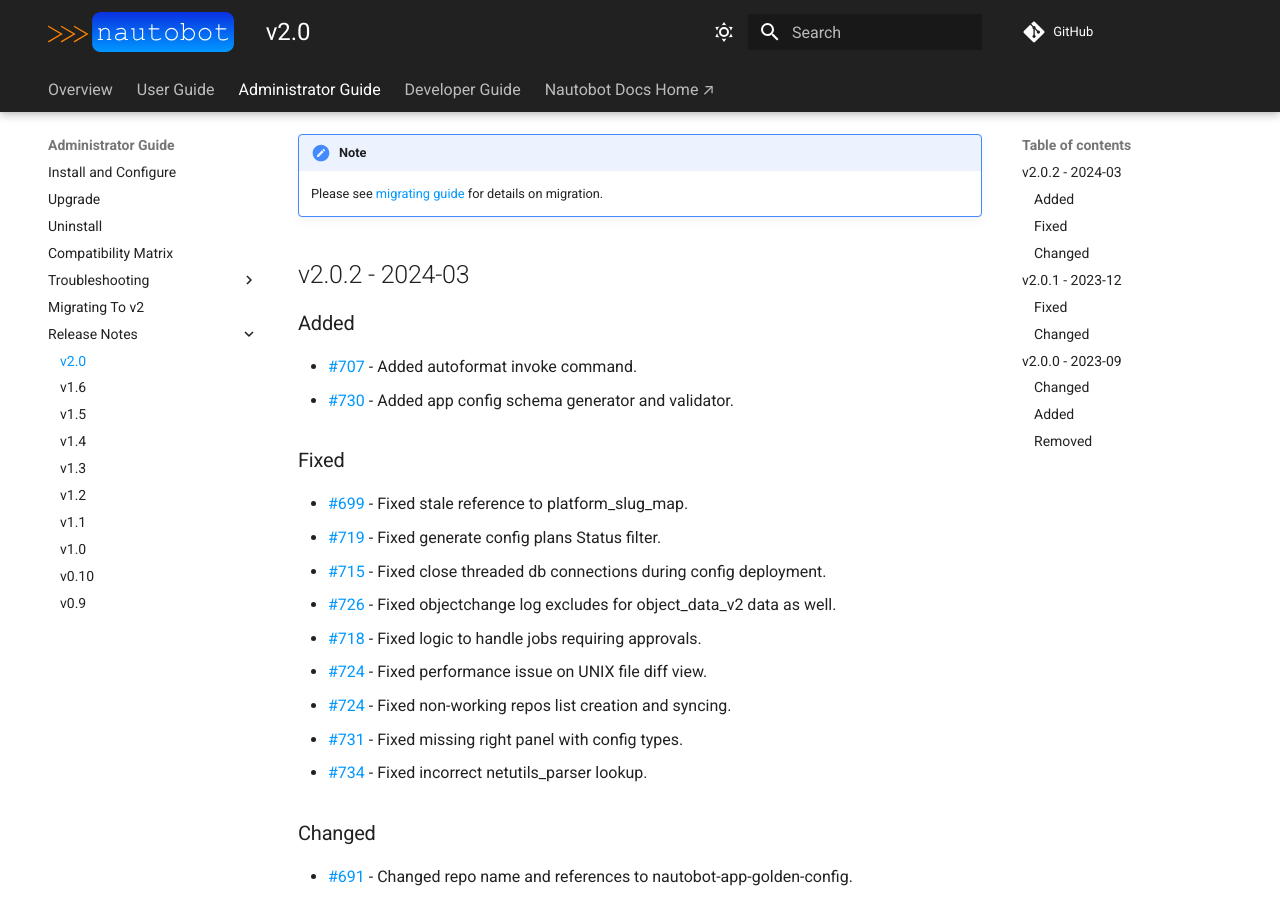
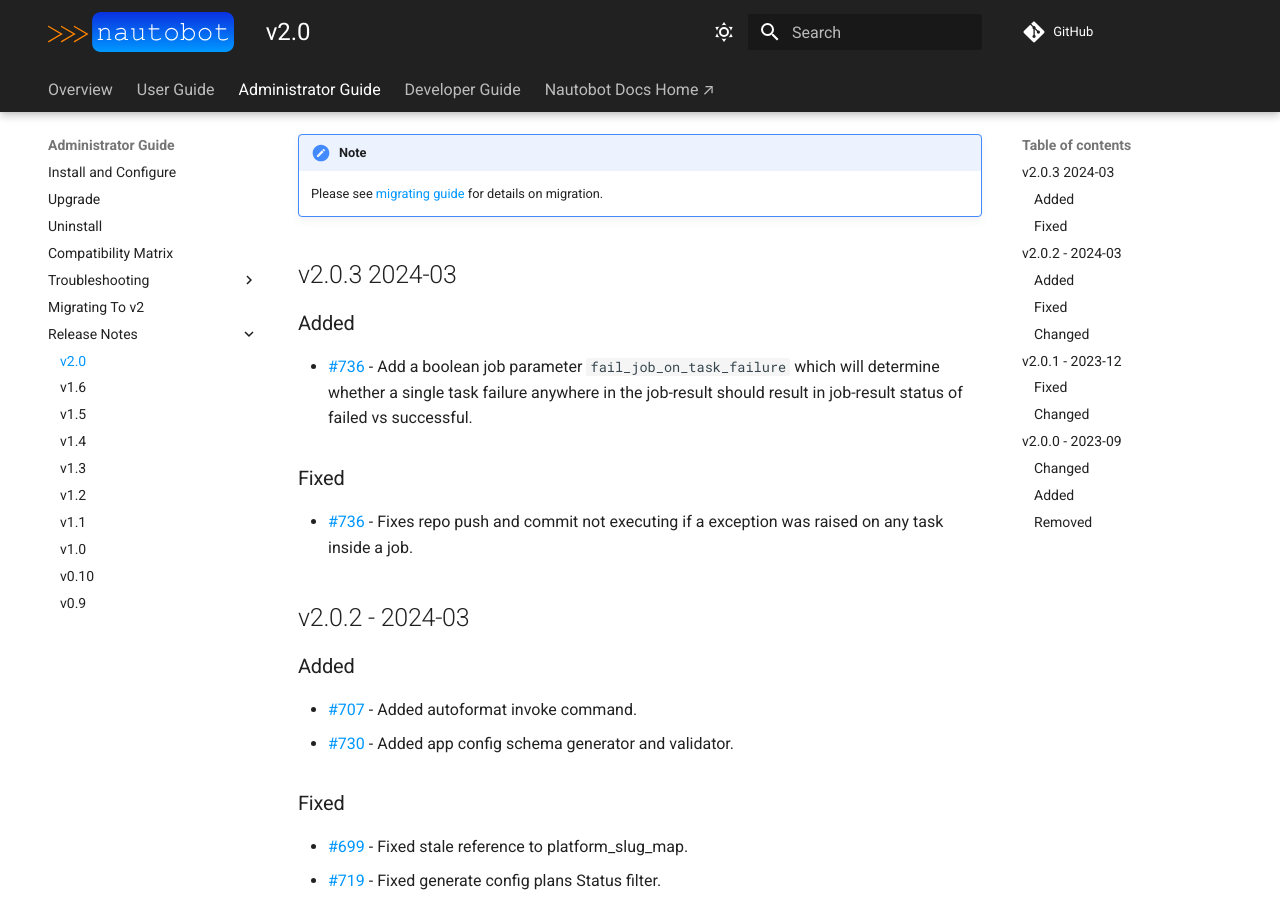
Before and after one commit to nautobot/nautobot-app-golden-config, an MkDocs documentation site: the page built from docs/admin/release_notes/version_2.0.md, in a window 1280 px wide and 900 px high, scrolled down 434 px. Built offline with MkDocs 1.6.1 and Material for MkDocs 9.7.7, drawn with Linux system fonts in a browser that asks for light colours; comment, search, counter and statistics services are not loaded.

Commit message:
prepping 2.0.3 release

```diff
--- a/docs/admin/release_notes/version_2.0.md
+++ b/docs/admin/release_notes/version_2.0.md
@@ -10,6 +10,17 @@
 
 !!! note
     Please see [migrating guide](../migrating_to_v2.md) for details on migration.
+
+
+## v2.0.3 2024-03
+
+### Added
+
+- [#736](https://github.com/nautobot/nautobot-app-golden-config/issues/736) - Add a boolean job parameter `fail_job_on_task_failure` which will determine whether a single task failure anywhere in the job-result should result in job-result status of failed vs successful.
+
+### Fixed
+
+- [#736](https://github.com/nautobot/nautobot-app-golden-config/issues/736) - Fixes repo push and commit not executing if a exception was raised on any task inside a job.
 
 ## v2.0.2 - 2024-03
 
--- a/pyproject.toml
+++ b/pyproject.toml
@@ -1,6 +1,6 @@
 [tool.poetry]
 name = "nautobot-golden-config"
-version = "2.0.2"
+version = "2.0.3"
 description = "An app for configuration on nautobot"
 authors = ["Network to Code, LLC <opensource@networktocode.com>"]
 license = "Apache-2.0"
```
Also changed, not shown: 1 other file.
